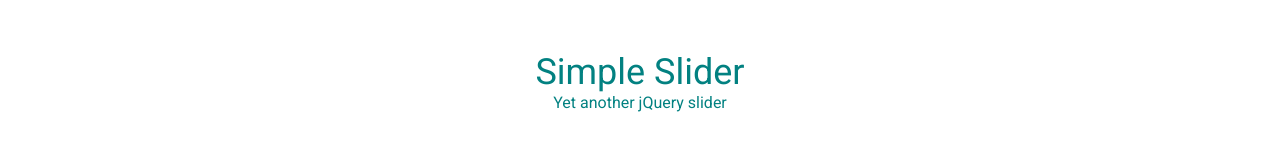
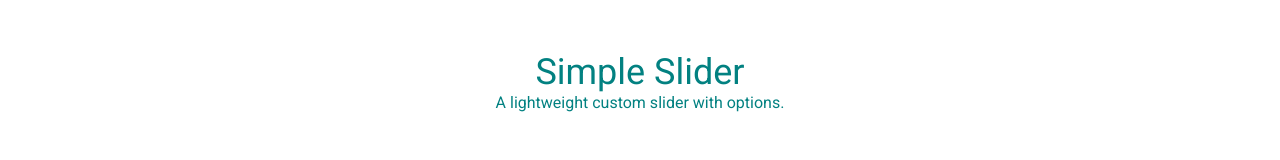
Before and after one commit to kyleconkright/info-slide, a website: page index.html in a window 1280 px wide. Shown: the top 160 px of the page. Drawn offline with nearby package versions, Linux system fonts and the light colour scheme.

Commit message:
changed subheader

```diff
--- a/index.html
+++ b/index.html
@@ -12,7 +12,7 @@
 
 <header>
 	<h1>Simple Slider</h1>
-	<p>Yet another jQuery slider</p>
+	<p>A lightweight custom slider with options.</p>
 </header>
 
 <div id="container">
```
